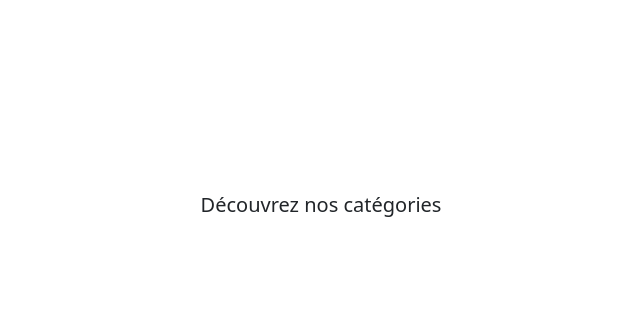
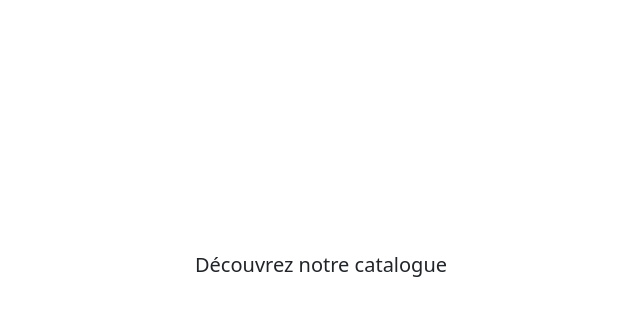
Before and after one commit to BeniMarco7/bibliotheque, a PHP site: page / in a window 1280 px wide. Shown: the part 314-648 px from the top of the page, without its empty margins (319-959 px from the left). Run offline with PHP 8.4, Linux system fonts and the light colour scheme.

Commit message:
Update index.php
L'index était déjà parfait, j'ai ajouté une phrase au début et supprimé l'espace entre la phrase et l'image de la bibliothèque

```diff
--- a/index.php
+++ b/index.php
@@ -7,15 +7,12 @@
     <section class="hero-section text-center d-flex align-items-center justify-content-center">
         <div class="container text-white">
             <h1 class="display-3">Bienvenue sur Biblizone</h1>
-            <p class="lead mb-4">Votre site de bibliothèque en ligne entièrement fait par des <br> ETUDIANTS !</p>
-            <a href="livres.php" class="btn btn-custom btn-lg">Découvrez nos catégories</a>
+            <p class="lead mb-4">Votre site de bibliothèque en ligne entièrement fait par des <br> ETUDIANTS !<br> Un livre c'est plus que du texte, c'est une aventure, une émotion, un souvenir <br>Plonge dans ta nouvelle aventure maintenant !</p>
+            <a href="livres.php" class="btn btn-custom btn-lg">Découvrez notre catalogue</a>
         </div>
     </section>
 
-    <section class="background-image-section d-flex align-items-center justify-content-center text-white py-5">
-        <div class="container text-center">
-            </div>
-    </section>
+
 
 <img src="images/bibliotheque.png" alt="Bibliothèque" class="hero-bottom-image mt-5 img-fluid">
 
```
